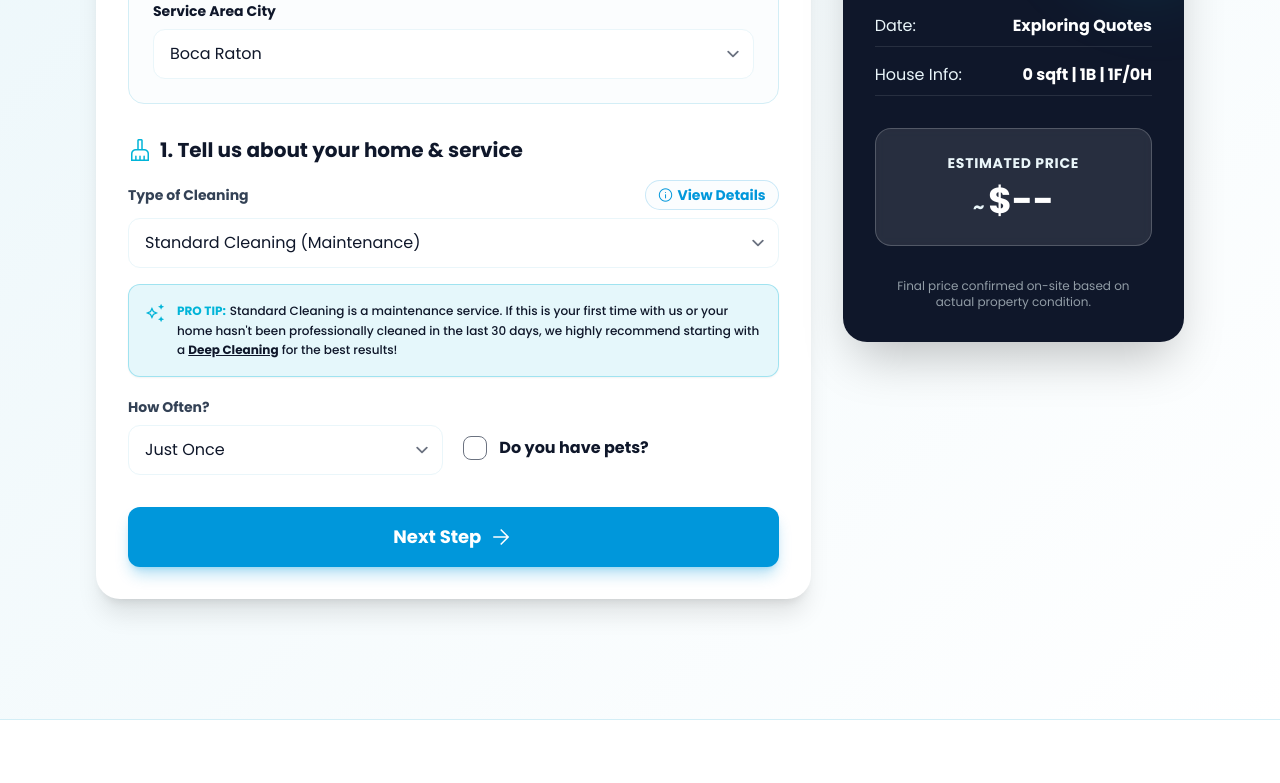
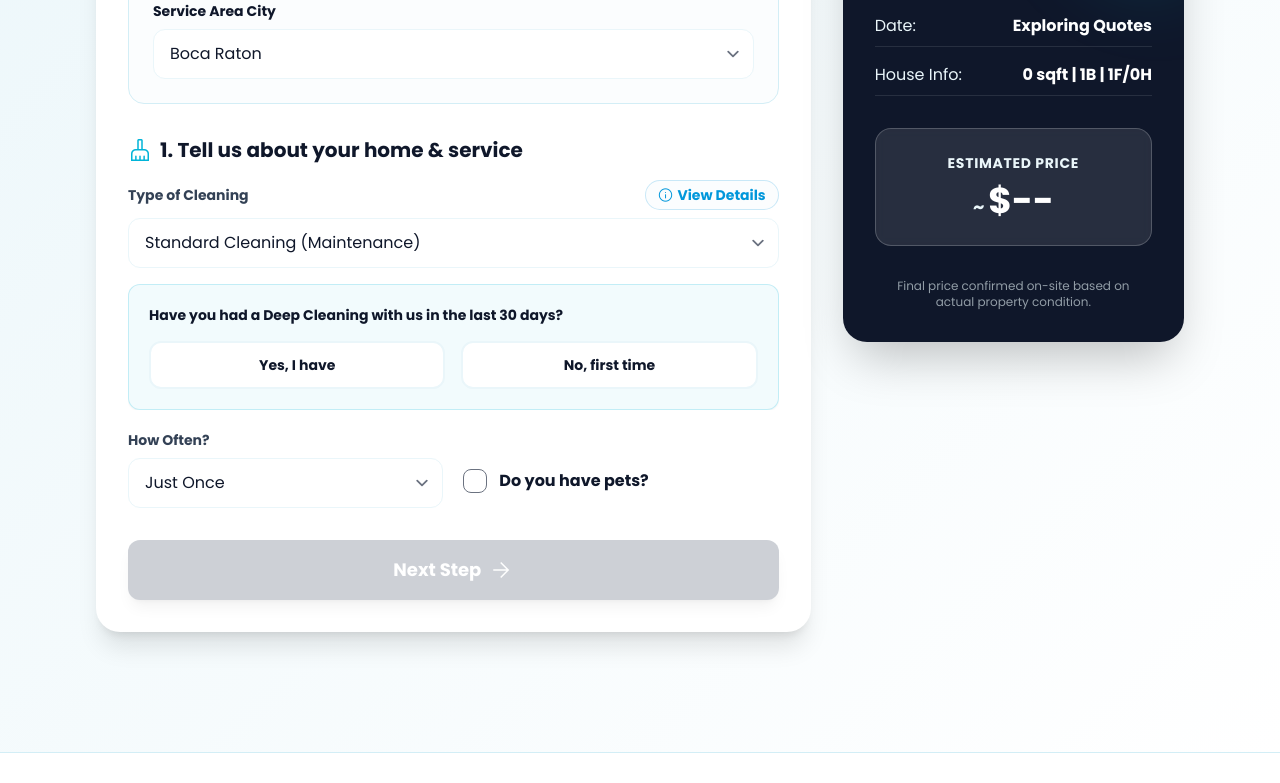
Before and after one commit to jorgegdi25/angelscleaning, a React (Vite) app: page /quote in a window 1280 px wide. Shown: the part 567-1350 px from the top of the page. Built offline with nearby package versions, Linux system fonts and the light colour scheme.

Commit message:
feat: implement standard cleaning constraint with prior deep clean check

```diff
--- a/src/pages/QuoteCalculator.jsx
+++ b/src/pages/QuoteCalculator.jsx
@@ -135,7 +135,8 @@ const QuoteCalculator = () => {
         acceptTerms: false,
         acceptQualityPolicy: false,
         intent: 'quote',
-        isUrgent: false
+        isUrgent: false,
+        hasHadDeepClean: 'unsure' // 'yes', 'no', 'unsure'
     });
 
     const [hasInteracted, setHasInteracted] = useState(false);
@@ -150,7 +151,10 @@ const QuoteCalculator = () => {
     const totalSteps = 4;
 
     const nextStep = () => {
-        if (step === 1 && cityError) return;
+        if (step === 1) {
+            if (cityError) return;
+            if (form.serviceType === 'Standard Cleaning' && form.hasHadDeepClean !== 'yes') return;
+        }
         setStep(prev => Math.min(prev + 1, totalSteps));
 
         if (window.innerWidth < 1024) {
@@ -485,7 +489,8 @@ const QuoteCalculator = () => {
             referenceImages: [],
             acceptTerms: false,
             acceptQualityPolicy: false,
-            isUrgent: false
+            isUrgent: false,
+            hasHadDeepClean: 'unsure'
         });
         setStep(1);
         setSubmitStatus(null);
@@ -613,13 +618,60 @@ const QuoteCalculator = () => {
                                                                             initial={{ height: 0, opacity: 0 }}
                                                                             animate={{ height: 'auto', opacity: 1 }}
                                                                             exit={{ height: 0, opacity: 0 }}
-                                                                            className="mt-4 bg-primary/10 border border-primary/30 rounded-xl p-4 flex items-start space-x-3 overflow-hidden shadow-sm"
+                                                                            className="mt-4 space-y-4 overflow-hidden"
                                                                         >
-                                                                            <span className="material-symbols-outlined text-primary text-[20px] mt-0.5" translate="no">auto_awesome</span>
-                                                                            <p className="text-xs text-navy font-medium leading-relaxed">
-                                                                                <span className="font-black text-primary uppercase mr-1">Pro Tip:</span>
-                                                                                Standard Cleaning is a maintenance service. If this is your first time with us or your home hasn't been professionally cleaned in the last 30 days, we highly recommend starting with a <span className="font-bold underline">Deep Cleaning</span> for the best results!
-                                                                            </p>
+                                                                            <div className="bg-primary/5 border border-primary/20 rounded-xl p-5 shadow-sm">
+                                                                                <p className="text-sm font-bold text-navy mb-4">Have you had a Deep Cleaning with us in the last 30 days?</p>
+                                                                                <div className="flex gap-4">
+                                                                                    <button
+                                                                                        type="button"
+                                                                                        onClick={() => setForm(prev => ({ ...prev, hasHadDeepClean: 'yes' }))}
+                                                                                        className={`flex-1 py-3 px-4 rounded-xl font-bold text-sm transition-all border-2 ${form.hasHadDeepClean === 'yes' ? 'bg-primary border-primary text-white' : 'bg-white border-sky-pale text-navy hover:border-primary/50'}`}
+                                                                                    >
+                                                                                        Yes, I have
+                                                                                    </button>
+                                                                                    <button
+                                                                                        type="button"
+                                                                                        onClick={() => setForm(prev => ({ ...prev, hasHadDeepClean: 'no' }))}
+                                                                                        className={`flex-1 py-3 px-4 rounded-xl font-bold text-sm transition-all border-2 ${form.hasHadDeepClean === 'no' ? 'bg-primary border-primary text-white' : 'bg-white border-sky-pale text-navy hover:border-primary/50'}`}
+                                                                                    >
+                                                                                        No, first time
+                                                                                    </button>
+                                                                                </div>
+                                                                            </div>
+
+                                                                            {form.hasHadDeepClean === 'no' && (
+                                                                                <motion.div
+                                                                                    initial={{ opacity: 0, scale: 0.95 }}
+                                                                                    animate={{ opacity: 1, scale: 1 }}
+                                                                                    className="bg-amber-50 border-2 border-amber-200 rounded-xl p-5 flex items-start space-x-3 shadow-md"
+                                                                                >
+                                                                                    <span className="material-symbols-outlined text-amber-500 text-[24px] mt-0.5" translate="no">warning</span>
+                                                                                    <div className="flex-1">
+                                                                                        <p className="text-sm text-amber-900 font-bold mb-3 leading-relaxed">
+                                                                                            To ensure our quality standards, an initial <span className="underline italic">Deep Cleaning</span> is required for first-time customers or homes not professionally cleaned recently.
+                                                                                        </p>
+                                                                                        <button
+                                                                                            type="button"
+                                                                                            onClick={() => setForm(prev => ({ ...prev, serviceType: 'Deep Cleaning', hasHadDeepClean: 'unsure' }))}
+                                                                                            className="bg-amber-500 hover:bg-amber-600 text-white text-xs font-black uppercase tracking-wider py-2.5 px-5 rounded-lg transition-all shadow-sm flex items-center"
+                                                                                        >
+                                                                                            Switch to Deep Cleaning <span className="material-symbols-outlined ml-2 text-sm" translate="no">auto_awesome</span>
+                                                                                        </button>
+                                                                                    </div>
+                                                                                </motion.div>
+                                                                            )}
+
+                                                                            {form.hasHadDeepClean === 'yes' && (
+                                                                                <motion.div
+                                                                                    initial={{ opacity: 0 }}
+                                                                                    animate={{ opacity: 1 }}
+                                                                                    className="bg-green-50 border border-green-200 rounded-xl p-4 flex items-center space-x-3"
+                                                                                >
+                                                                                    <span className="material-symbols-outlined text-green-500 text-[20px]" translate="no">check_circle</span>
+                                                                                    <p className="text-xs text-green-800 font-medium">Great! Standard Cleaning is perfect for maintaining your home's sparkle.</p>
+                                                                                </motion.div>
+                                                                            )}
                                                                         </motion.div>
                                                                     )}
                                                                 </AnimatePresence>
@@ -640,7 +692,12 @@ const QuoteCalculator = () => {
                                                         </div>
                                                     </div>
 
-                                                    <button type="button" onClick={nextStep} disabled={!!cityError} className={`w-full text-white font-bold py-4 rounded-xl transition-all shadow-lg flex justify-center items-center text-lg mt-8 border-none outline-none ${cityError ? 'bg-gray-400 cursor-not-allowed opacity-50' : 'bg-[#0097DB] hover:bg-navy shadow-[#0097DB]/30 hover:-translate-y-1'}`}>
+                                                    <button
+                                                        type="button"
+                                                        onClick={nextStep}
+                                                        disabled={!!cityError || (form.serviceType === 'Standard Cleaning' && form.hasHadDeepClean !== 'yes')}
+                                                        className={`w-full text-white font-bold py-4 rounded-xl transition-all shadow-lg flex justify-center items-center text-lg mt-8 border-none outline-none ${!!cityError || (form.serviceType === 'Standard Cleaning' && form.hasHadDeepClean !== 'yes') ? 'bg-gray-400 cursor-not-allowed opacity-50' : 'bg-[#0097DB] hover:bg-navy shadow-[#0097DB]/30 hover:-translate-y-1'}`}
+                                                    >
                                                         Next Step <span className="material-symbols-outlined ml-2" translate="no">arrow_forward</span>
                                                     </button>
                                                 </motion.div>
```
